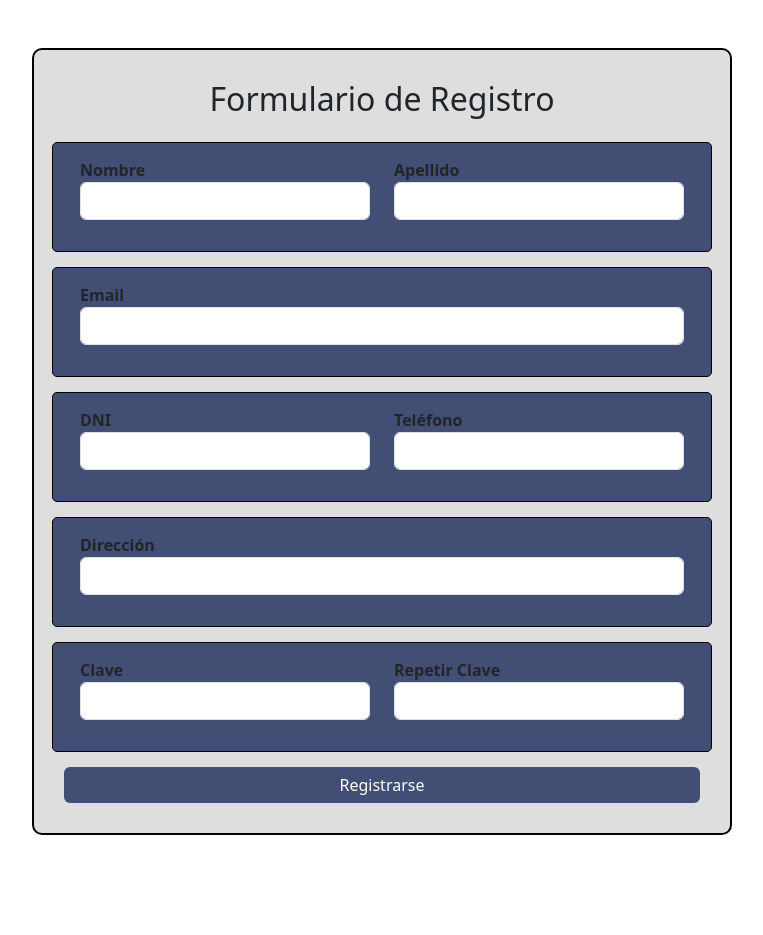
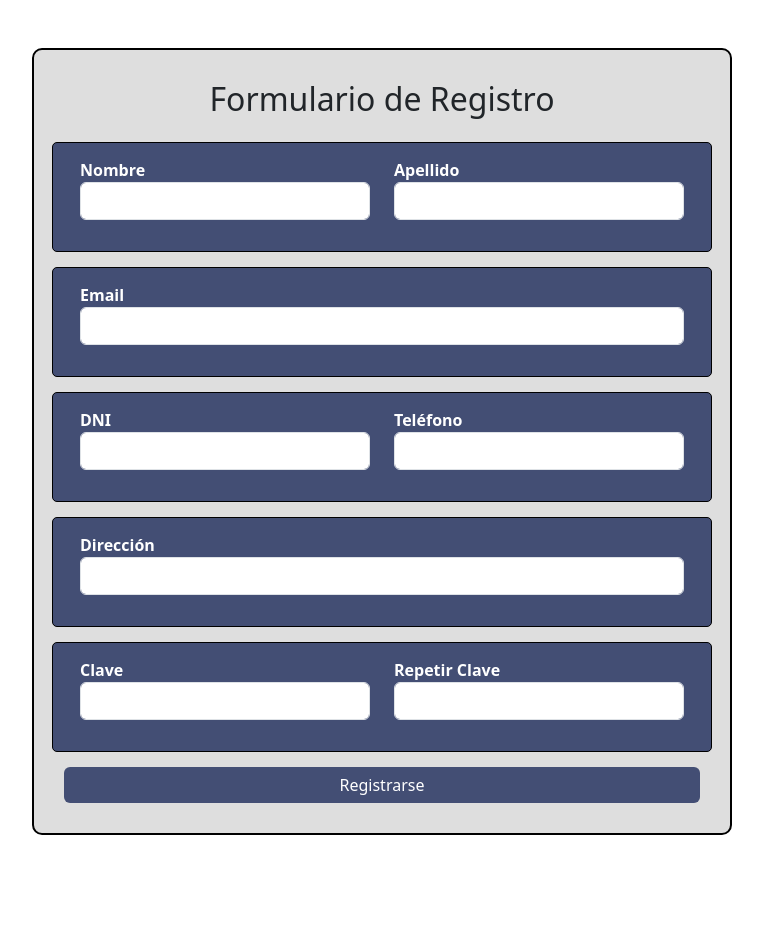
Before and after one commit to Fercho-RJS/gest_events_system, a PHP site: page /gest_events_system/registro.php in a window 1280 px wide. Shown: the part 66-1001 px from the top of the page, without its empty margins (258-1021 px from the left). Run offline with PHP 8.4, Linux system fonts and the light colour scheme; some libraries are stand-ins or nearby versions.

Commit message:
Actualizado formulario de registro: mejoras visuales

```diff
--- a/css/custom-registro.css
+++ b/css/custom-registro.css
@@ -1,3 +1,4 @@
+@import url(root.css);
 .form-container {
     max-width: 700px;
     margin: auto;
@@ -14,5 +15,6 @@
     margin-bottom: 15px;
 }
 label {
+    color: var(--custom-primary-text) !important;
     font-weight: bold;
 }
```
